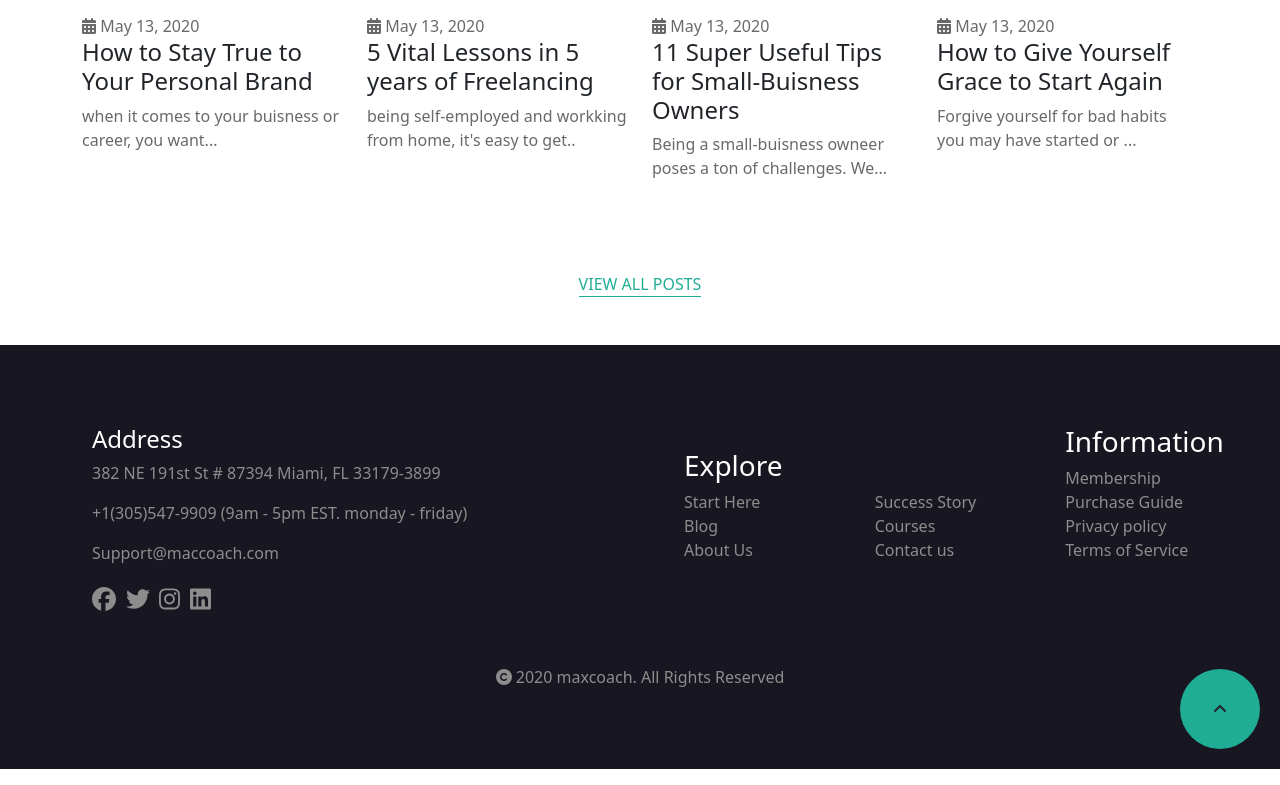
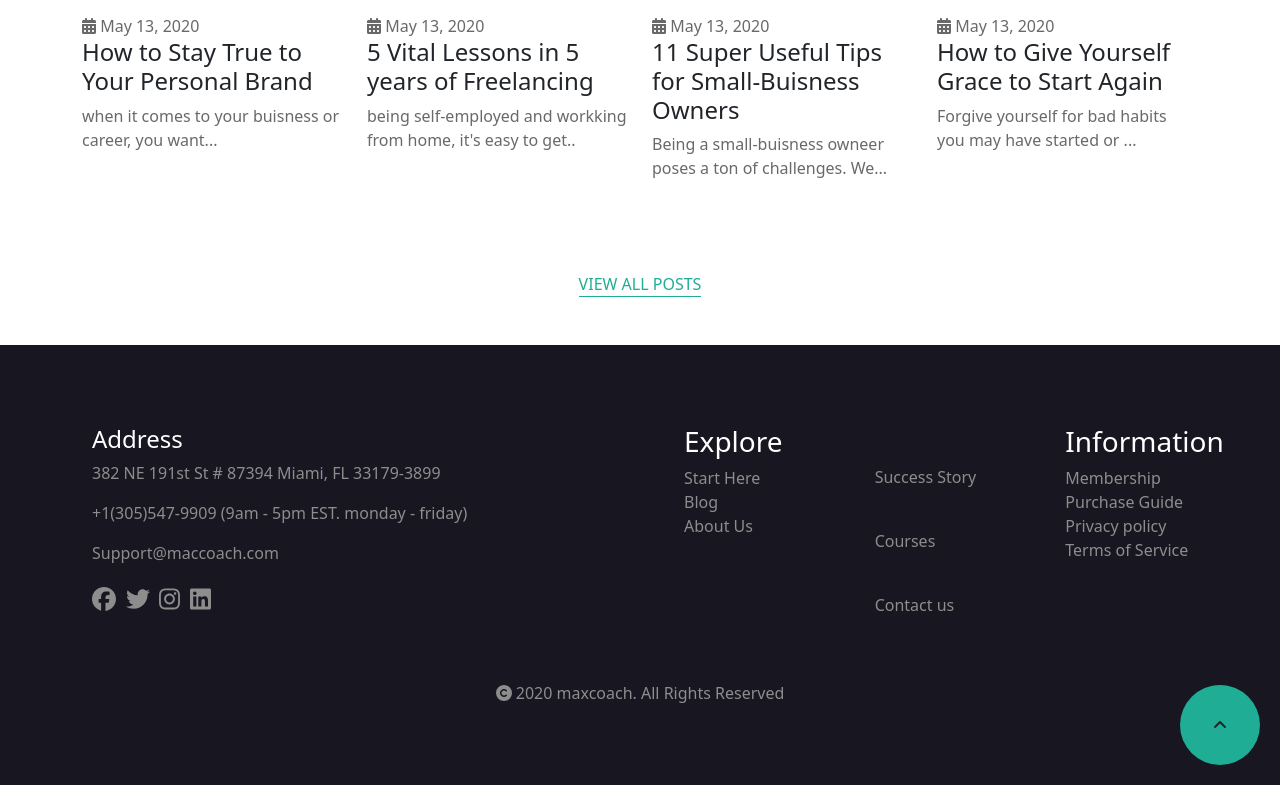
Before and after one commit to Matteo-Nesti/proj-html-vuejs, a Vue app: page / in a window 1280 px wide. Shown: the part 4649-5434 px from the top of the page. Built offline with nearby package versions, Linux system fonts and the light colour scheme.

Commit message:
center central list

```diff
--- a/src/components/PageFooterAddress.vue
+++ b/src/components/PageFooterAddress.vue
@@ -19,9 +19,7 @@
 
 <script>
 export default {
-    props: {
-        items: Array
-    }
+
 }
 </script>
 
--- a/src/components/PageFooterMenuLinks.vue
+++ b/src/components/PageFooterMenuLinks.vue
@@ -1,5 +1,5 @@
 <template>
-    <div class="row align-items-end">
+    <div class="row align-items-start">
 
 
         <div class="col-4" v-for="item in items">
@@ -27,7 +27,7 @@
 
                 <li v-else>
                     <h3></h3>
-                <li v-for="link in item.centralLink">
+                <li v-for="link in item.centralLink" class="center-list">
                     <a href="#" class="list">
                         {{ link }}
                     </a>
@@ -72,4 +72,8 @@ a {
     color: rgb(141, 141, 141);
 
 }
+
+.center-list {
+    margin-top: 40px;
+}
 </style>
```
